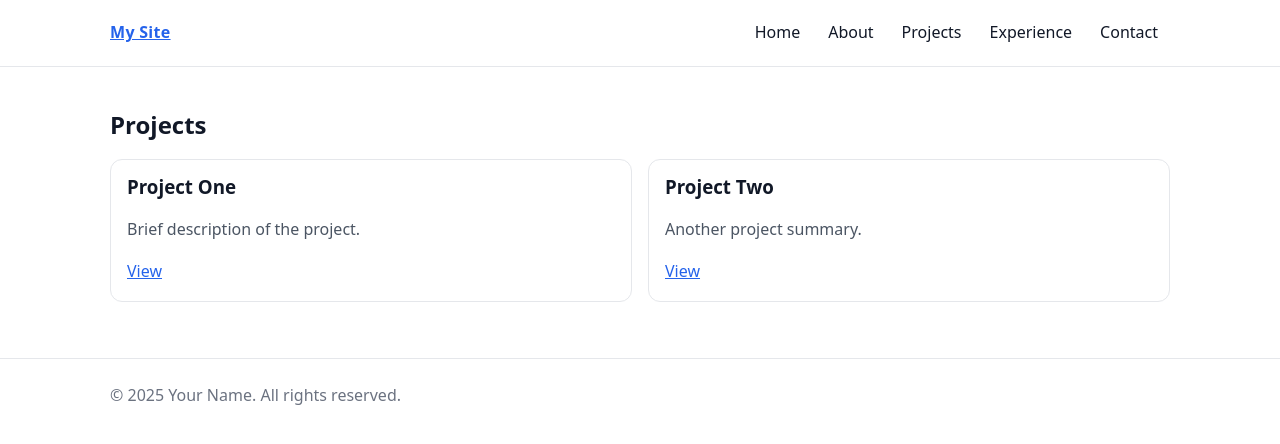
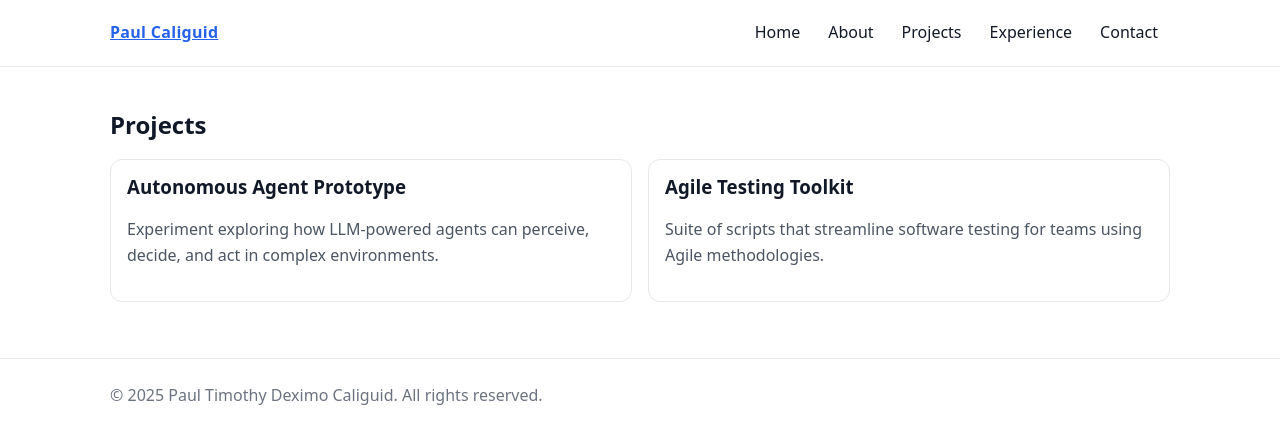
Before and after one commit to paulcaliguid/react-app, a React (Vite) app: page /projects in a window 1280 px wide. Shown: the top 444 px of the page. Built offline with nearby package versions, Linux system fonts and the light colour scheme.

Commit message:
Add basic Vitest test setup

```diff
--- a/index.html
+++ b/index.html
@@ -3,19 +3,34 @@
   <head>
     <meta charset="UTF-8" />
     <meta name="viewport" content="width=device-width, initial-scale=1.0" />
-		<title>Your Name — Portfolio</title>
-		<meta name="title" content="Your Name — Portfolio" />
-		<meta name="description" content="Professional portfolio showcasing projects, experience, and contact information." />
+    <title>Paul Timothy Deximo Caliguid — Portfolio</title>
+    <meta name="title" content="Paul Timothy Deximo Caliguid — Portfolio" />
+    <meta
+      name="description"
+      content="Aspiring agentic AI engineer exploring autonomous agents, large language models, and multi-agent systems."
+    />
     <meta name="theme-color" content="#2563eb" />
     <link rel="icon" href="/favicon.svg" />
     <meta property="og:type" content="website" />
-		<meta property="og:title" content="Your Name — Portfolio" />
-		<meta property="og:description" content="Professional portfolio showcasing projects, experience, and contact information." />
+    <meta
+      property="og:title"
+      content="Paul Timothy Deximo Caliguid — Portfolio"
+    />
+    <meta
+      property="og:description"
+      content="Aspiring agentic AI engineer exploring autonomous agents, large language models, and multi-agent systems."
+    />
     <meta property="og:url" content="https://your-domain.com" />
     <meta property="og:image" content="/og-image.png" />
     <meta name="twitter:card" content="summary_large_image" />
-		<meta name="twitter:title" content="Your Name — Portfolio" />
-		<meta name="twitter:description" content="Professional portfolio showcasing projects, experience, and contact information." />
+    <meta
+      name="twitter:title"
+      content="Paul Timothy Deximo Caliguid — Portfolio"
+    />
+    <meta
+      name="twitter:description"
+      content="Aspiring agentic AI engineer exploring autonomous agents, large language models, and multi-agent systems."
+    />
     <meta name="twitter:image" content="/og-image.png" />
   </head>
   <body>
--- a/package.json
+++ b/package.json
@@ -8,7 +8,8 @@
     "build": "tsc -b && vite build",
     "preview": "vite preview",
     "lint": "eslint . --ext .ts,.tsx",
-    "format": "prettier . --write"
+    "format": "prettier . --write",
+    "test": "vitest run"
   },
   "dependencies": {
     "react": "^18.3.1",
@@ -26,6 +27,7 @@
     "eslint-plugin-react-refresh": "^0.4.12",
     "prettier": "^3.3.3",
     "typescript": "^5.6.2",
-    "vite": "^5.4.8"
+    "vite": "^5.4.8",
+    "vitest": "^3.2.4"
   }
 }
--- a/src/components/Footer.tsx
+++ b/src/components/Footer.tsx
@@ -1,9 +1,17 @@
 export function Footer() {
-	return (
-		<footer style={{ borderTop: '1px solid #e5e7eb', marginTop: 32 }}>
-			<div style={{ maxWidth: 1100, margin: '0 auto', padding: '24px 20px', color: '#6b7280' }}>
-				© {new Date().getFullYear()} Your Name. All rights reserved.
-			</div>
-		</footer>
-	)
+  return (
+    <footer style={{ borderTop: '1px solid #e5e7eb', marginTop: 32 }}>
+      <div
+        style={{
+          maxWidth: 1100,
+          margin: '0 auto',
+          padding: '24px 20px',
+          color: '#6b7280',
+        }}
+      >
+        © {new Date().getFullYear()} Paul Timothy Deximo Caliguid. All rights
+        reserved.
+      </div>
+    </footer>
+  )
 }
--- a/src/components/Navbar.tsx
+++ b/src/components/Navbar.tsx
@@ -9,27 +9,45 @@ const linkStyle: React.CSSProperties = {
 
 export function Navbar() {
   return (
-		<header style={{
-			position: 'sticky', top: 0, zIndex: 10,
+    <header
+      style={{
+        position: 'sticky',
+        top: 0,
+        zIndex: 10,
         backdropFilter: 'saturate(180%) blur(8px)',
         background: 'rgba(255 255 255 / 0.7)',
         borderBottom: '1px solid #e5e7eb',
-		}}>
-			<nav style={{
+      }}
+    >
+      <nav
+        style={{
           maxWidth: 1100,
           margin: '0 auto',
           display: 'flex',
           alignItems: 'center',
           justifyContent: 'space-between',
           padding: '12px 20px',
-			}}>
-				<a href="/" style={{ fontWeight: 700, letterSpacing: 0.3 }}>My Site</a>
+        }}
+      >
+        <a href="/" style={{ fontWeight: 700, letterSpacing: 0.3 }}>
+          Paul Caliguid
+        </a>
         <div style={{ display: 'flex', gap: 4 }}>
-					<NavLink to="/" style={linkStyle} end>Home</NavLink>
-					<NavLink to="/about" style={linkStyle}>About</NavLink>
-					<NavLink to="/projects" style={linkStyle}>Projects</NavLink>
-					<NavLink to="/experience" style={linkStyle}>Experience</NavLink>
-					<NavLink to="/contact" style={linkStyle}>Contact</NavLink>
+          <NavLink to="/" style={linkStyle} end>
+            Home
+          </NavLink>
+          <NavLink to="/about" style={linkStyle}>
+            About
+          </NavLink>
+          <NavLink to="/projects" style={linkStyle}>
+            Projects
+          </NavLink>
+          <NavLink to="/experience" style={linkStyle}>
+            Experience
+          </NavLink>
+          <NavLink to="/contact" style={linkStyle}>
+            Contact
+          </NavLink>
         </div>
       </nav>
     </header>
--- a/src/pages/About.tsx
+++ b/src/pages/About.tsx
@@ -3,7 +3,19 @@ export default function About() {
     <section>
       <h2>About</h2>
       <p style={{ color: '#4b5563', maxWidth: 760 }}>
-				Write a short bio: background, skills, interests, and what makes you unique.
+        I’m Paul Timothy Deximo Caliguid, an aspiring agentic AI engineer and
+        freelancer with a background in engineering and software development.
+        Over the past few years I’ve helped design, build and test software
+        products in corporate settings using Agile methodologies. I’m now
+        shifting my focus to agentic artificial intelligence—creating autonomous
+        agents that can perceive, decide and act to solve complex problems. My
+        interests span prompt engineering, large language models, reinforcement
+        learning and multi-agent systems. Leveraging experience with programming
+        languages such as Python, JavaScript and Java, I enjoy exploring new
+        technologies and applying them to real-world challenges. I’m open to
+        opportunities that allow me to collaborate, learn and contribute to AI
+        projects and to develop my skills as an agentic AI engineer in the
+        service of others.
       </p>
     </section>
   )
--- a/src/pages/Contact.tsx
+++ b/src/pages/Contact.tsx
@@ -2,11 +2,34 @@ export default function Contact() {
   return (
     <section>
       <h2>Contact</h2>
-			<form style={{ display: 'grid', gap: 12, maxWidth: 520 }} onSubmit={(e) => e.preventDefault()}>
-				<input placeholder="Name" required style={{ padding: 12, borderRadius: 8, border: '1px solid #e5e7eb' }} />
-				<input type="email" placeholder="Email" required style={{ padding: 12, borderRadius: 8, border: '1px solid #e5e7eb' }} />
-				<textarea placeholder="Message" rows={5} required style={{ padding: 12, borderRadius: 8, border: '1px solid #e5e7eb' }} />
-				<button type="submit" style={{ padding: '10px 14px', borderRadius: 8 }}>Send</button>
+      <p style={{ color: '#4b5563', maxWidth: 520 }}>
+        I’m open to opportunities to collaborate, learn, and contribute to AI
+        projects. Feel free to get in touch.
+      </p>
+      <form
+        style={{ display: 'grid', gap: 12, maxWidth: 520 }}
+        onSubmit={(e) => e.preventDefault()}
+      >
+        <input
+          placeholder="Name"
+          required
+          style={{ padding: 12, borderRadius: 8, border: '1px solid #e5e7eb' }}
+        />
+        <input
+          type="email"
+          placeholder="Email"
+          required
+          style={{ padding: 12, borderRadius: 8, border: '1px solid #e5e7eb' }}
+        />
+        <textarea
+          placeholder="Message"
+          rows={5}
+          required
+          style={{ padding: 12, borderRadius: 8, border: '1px solid #e5e7eb' }}
+        />
+        <button type="submit" style={{ padding: '10px 14px', borderRadius: 8 }}>
+          Send
+        </button>
       </form>
     </section>
   )
--- a/src/pages/Experience.tsx
+++ b/src/pages/Experience.tsx
@@ -6,8 +6,20 @@ type ExperienceItem = {
 }
 
 const experience: ExperienceItem[] = [
-	{ company: 'Company A', role: 'Role', period: '2022 — Present', description: 'What you did and achieved.' },
-	{ company: 'Company B', role: 'Role', period: '2020 — 2022', description: 'Impact and responsibilities.' },
+  {
+    company: 'Corporate Environments',
+    role: 'Software Engineer',
+    period: 'Past few years',
+    description:
+      'Designed, built, and tested software products using Agile methodologies.',
+  },
+  {
+    company: 'Freelance',
+    role: 'Aspiring Agentic AI Engineer',
+    period: 'Present',
+    description:
+      'Exploring autonomous agents, prompt engineering, large language models, reinforcement learning, and multi-agent systems.',
+  },
 ]
 
 export default function Experience() {
@@ -16,7 +28,10 @@ export default function Experience() {
       <h2>Experience</h2>
       <ul style={{ paddingLeft: 0, listStyle: 'none' }}>
         {experience.map((e) => (
-					<li key={e.company} style={{ padding: '12px 0', borderBottom: '1px solid #e5e7eb' }}>
+          <li
+            key={e.company}
+            style={{ padding: '12px 0', borderBottom: '1px solid #e5e7eb' }}
+          >
             <strong>{e.role}</strong> · {e.company}
             <div style={{ color: '#6b7280', fontSize: 14 }}>{e.period}</div>
             <p style={{ marginBottom: 0, color: '#4b5563' }}>{e.description}</p>
--- a/src/pages/Home.tsx
+++ b/src/pages/Home.tsx
@@ -1,9 +1,12 @@
 export default function Home() {
   return (
     <section>
-			<h1 style={{ fontSize: 40, marginBottom: 8 }}>Hi, I’m Your Name</h1>
+      <h1 style={{ fontSize: 40, marginBottom: 8 }}>
+        Hi, I’m Paul Timothy Deximo Caliguid
+      </h1>
       <p style={{ fontSize: 18, color: '#4b5563', maxWidth: 760 }}>
-				A brief tagline about your profession, expertise, and what you’re looking for.
+        Aspiring agentic AI engineer and freelancer exploring autonomous agents,
+        large language models, reinforcement learning, and multi-agent systems.
       </p>
     </section>
   )
--- a/src/pages/Projects.tsx
+++ b/src/pages/Projects.tsx
@@ -5,21 +5,44 @@ type Project = {
 }
 
 const projects: Project[] = [
-	{ title: 'Project One', description: 'Brief description of the project.', link: '#' },
-	{ title: 'Project Two', description: 'Another project summary.', link: '#' },
+  {
+    title: 'Autonomous Agent Prototype',
+    description:
+      'Experiment exploring how LLM-powered agents can perceive, decide, and act in complex environments.',
+  },
+  {
+    title: 'Agile Testing Toolkit',
+    description:
+      'Suite of scripts that streamline software testing for teams using Agile methodologies.',
+  },
 ]
 
 export default function Projects() {
   return (
     <section>
       <h2>Projects</h2>
-			<div style={{ display: 'grid', gap: 16, gridTemplateColumns: 'repeat(auto-fit, minmax(240px, 1fr))' }}>
+      <div
+        style={{
+          display: 'grid',
+          gap: 16,
+          gridTemplateColumns: 'repeat(auto-fit, minmax(240px, 1fr))',
+        }}
+      >
         {projects.map((p) => (
-					<article key={p.title} style={{ border: '1px solid #e5e7eb', borderRadius: 12, padding: 16 }}>
+          <article
+            key={p.title}
+            style={{
+              border: '1px solid #e5e7eb',
+              borderRadius: 12,
+              padding: 16,
+            }}
+          >
             <h3 style={{ marginTop: 0 }}>{p.title}</h3>
             <p style={{ color: '#4b5563' }}>{p.description}</p>
             {p.link && (
-							<a href={p.link} target="_blank" rel="noreferrer">View</a>
+              <a href={p.link} target="_blank" rel="noreferrer">
+                View
+              </a>
             )}
           </article>
         ))}
```
Also changed, not shown: 2 other files (tests, documents, lock files or other folders). Lines whose indentation alone changed are shown as unchanged.
